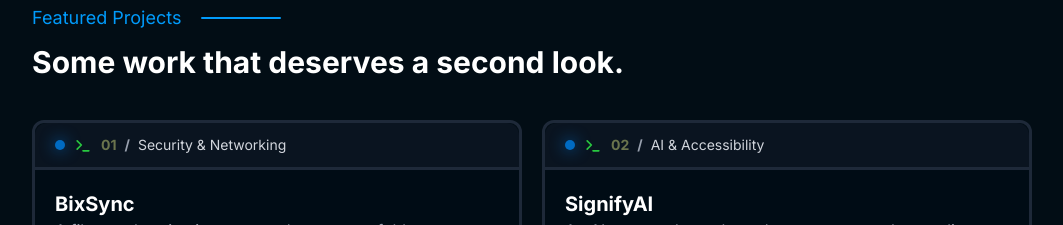
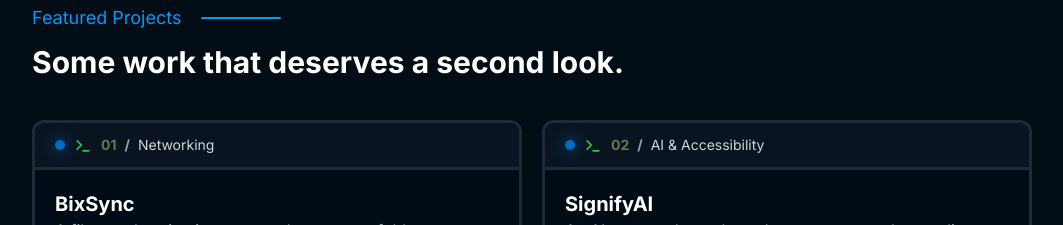
Before and after one commit to BIGBEASTISHANK/bigbeastishank.com, a Next.js app: page / in a window 1280 px wide. Shown: the part 1700-1925 px from the top of the page, without its empty margins (108-1171 px from the left). Built offline with nearby package versions, Linux system fonts and the light colour scheme.

Commit message:
[UPDATE] Project catagory

```diff
--- a/data/Projects.ts
+++ b/data/Projects.ts
@@ -224,7 +224,7 @@ export const otherProjects: ProjectData[] = [
 			[FaServer, "File Synchronization"],
 			[FaLinux, "Linux"],
 		],
-		category: "Security & Networking",
+		category: "Networking",
 		featured: true,
 	},
 	{
```
